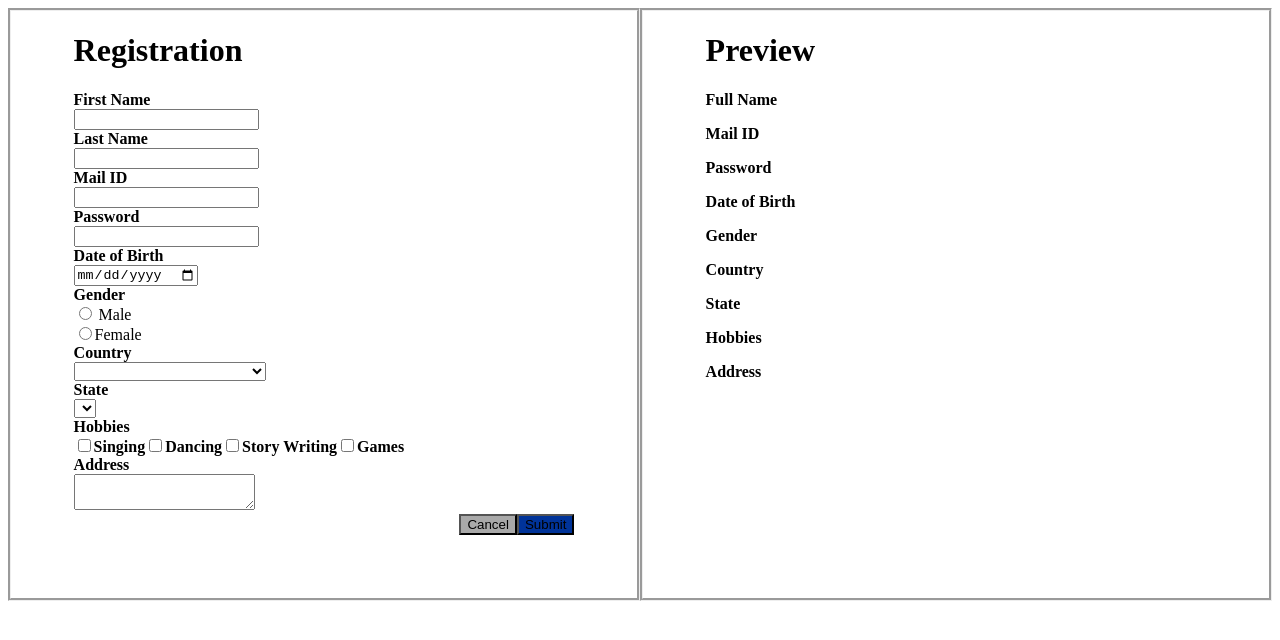
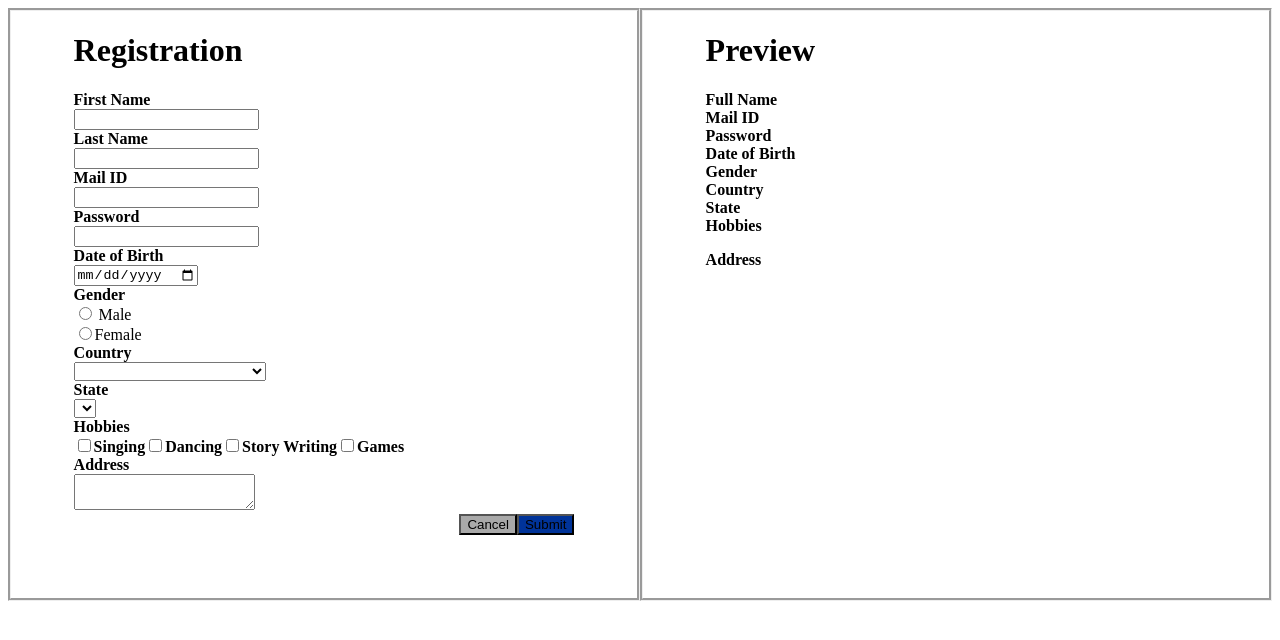
Before and after one commit to Neha-dk/Employee-registration-Vuejs, a Vue app: page / in a window 1280 px wide. Shown: the top 640 px of the page. Built offline with nearby package versions, Linux system fonts and the light colour scheme.

Commit message:
preview form style

```diff
--- a/src/components/preview_form.vue
+++ b/src/components/preview_form.vue
@@ -6,35 +6,35 @@
         <div class="Fields">
           <label>Full Name</label>
         </div>
-        <p>{{fullname()}}</p>
+        {{fullname()}}
         <div class="Fields">
           <label>Mail ID</label>
         </div>
-        <p>{{pdata.email}}</p>
+        {{pdata.email}}
         <div class="Fields">
           <label>Password</label>
         </div>
-        <p>{{pdata.pswd}}</p>
+        {{pdata.pswd}}
         <div class="Fields">
           <label>Date of Birth</label>
         </div>
-        <p>{{date_format()}}</p>
+        {{date_format()}}
         <div class="GenderClass">
           <div class="Fields">
             <label>Gender</label>
           </div>
-          <p>{{pdata.gender}}</p>
+          {{pdata.gender}}
         </div>
         <div class="Fields">
           <label>Country</label>
         </div>
-        <p>{{ pdata.country}}</p>
+        {{ pdata.country}}
 
         <div class="Fields">
           <label>State</label>
         </div>
         <div class="state-class">
-          <p>{{pdata.state}}</p>
+          {{pdata.state}}
         </div>
 
         <div class="hobbies-class">
@@ -47,8 +47,8 @@
         </div>
         <div class="Fields">
           <label>Address</label>
+          {{pdata.Address}}
         </div>
-        <p>{{pdata.Address}}</p>
       </div>
     </form>
   </div>
@@ -86,19 +86,11 @@ label
   // float: right;
 }
 
-body {
-  .Form-class {
+.Form-class {
     margin: 30px 30px;
-    padding: 10px;
-    background-color: #d3d3d3;
+    padding: 50px;
+    background-color: #635858;
   }
-}
 
-.submit {
-  background-color: #003399;
-}
 
-.cancel {
-  background-color: #a9a9a9;
-}
 </style>
```
